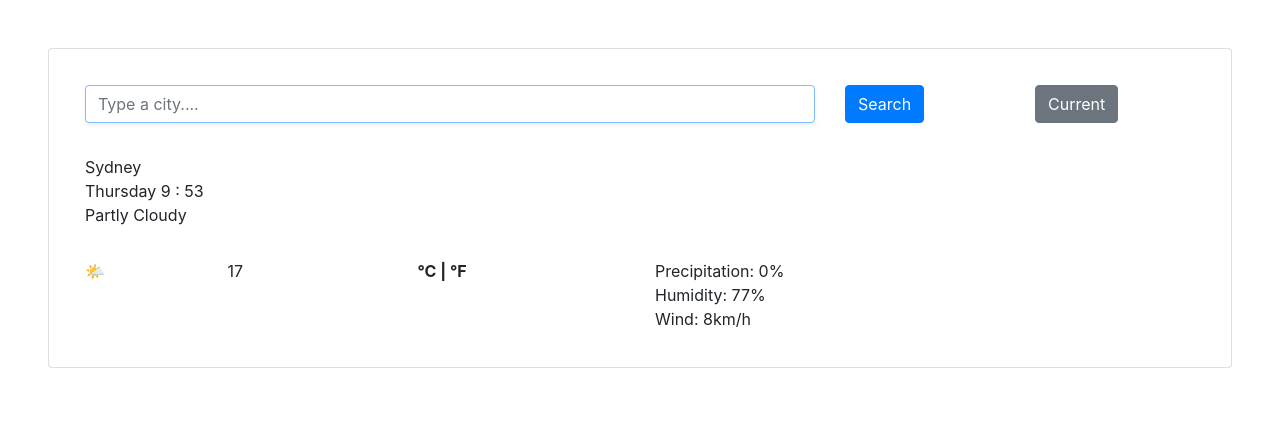
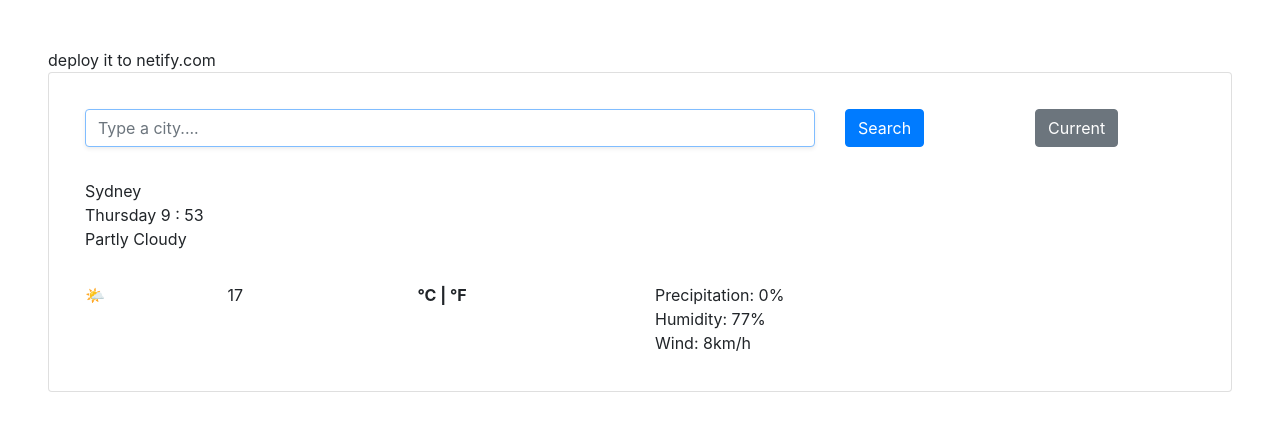
Before and after one commit to NataliaAndriiets/HomeWorkWeek5SheCodes, a plain HTML site: page index.html in a window 1280 px wide. Drawn offline with nearby package versions, Linux system fonts and the light colour scheme; a web font is replaced by a local one.

Commit message:
add line

```diff
--- a/index.html
+++ b/index.html
@@ -26,6 +26,7 @@
   </head>
 
   <body class="p-5 m-0 border-0 bd-example m-0 border-0">
+    <div>deploy it to netify.com</div>
     <div class="card">
       <div class="card-body">
         <div class="input-block p-3">
```
